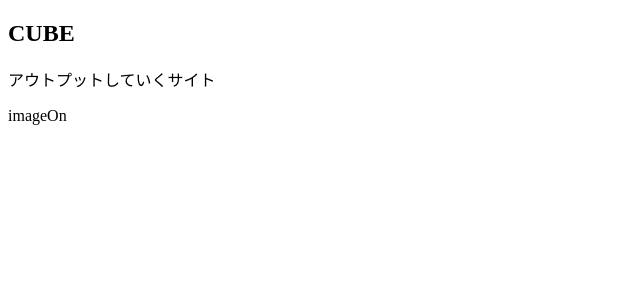
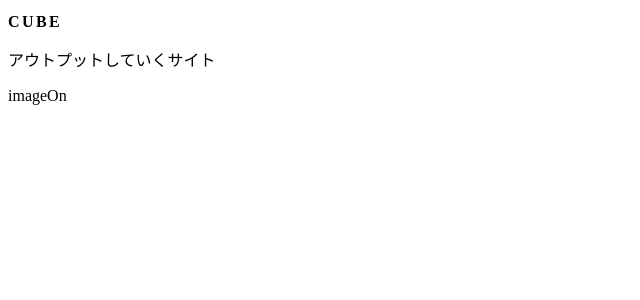
Before and after one commit to itc-s23006/blog, a Next.js app: page / in a window 1280 px wide. Shown: the top 300 px of the page, without its empty margins (0-640 px from the left). Built offline with nearby package versions, Linux system fonts and the light colour scheme.

Commit message:
hero.module.cssをインポート className属性で.title, .subtitleの設定を適用

```diff
--- a/components/hero.js
+++ b/components/hero.js
@@ -1,7 +1,11 @@
+import styles from 'styles/hero.module.css'
+
 const Hero = ({ title, subtitle, imageOn = false }) => (
   <div>
-    <h1>{title}</h1>
-    <p>{subtitle}</p>
+    <div className={styles.text}>
+      <h1 className={styles.title}>{title}</h1>
+      <p className={styles.subtitle}>{subtitle}</p>
+    </div>
     {imageOn && <figure> [image] </figure>}
   </div>
 )
```
